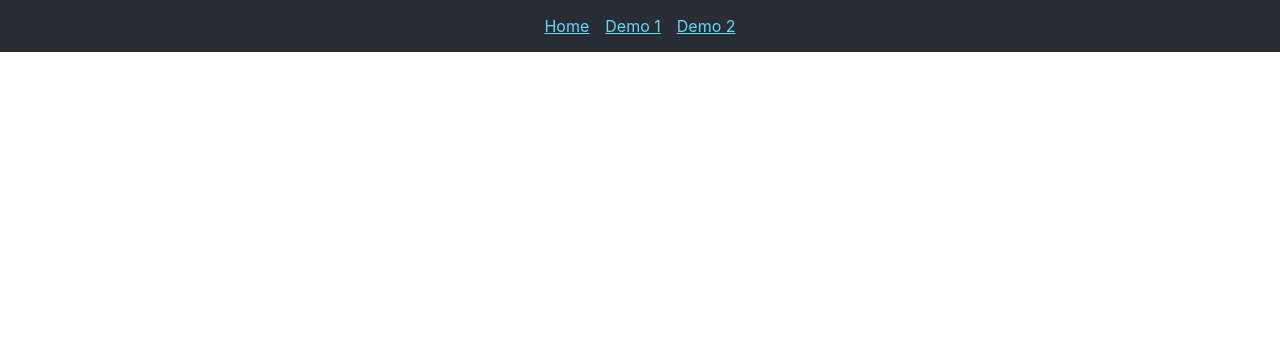
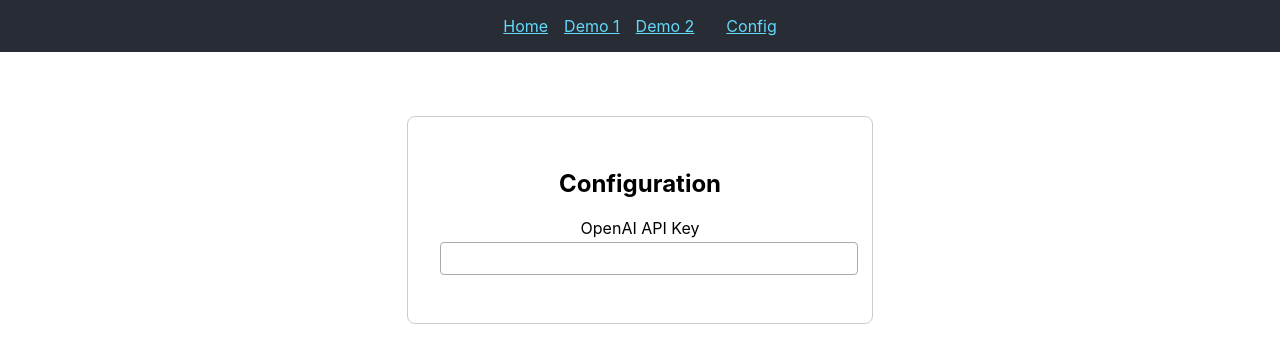
Before and after one commit to areeves/ai-experiments, a React (Create React App) app: page /config in a window 1280 px wide. Before the commit this address had no page. Shown: the top 362 px of the page. Built offline with nearby package versions, Linux system fonts and the light colour scheme.

Commit message:
Add configuration page

```diff
--- a/src/App.tsx
+++ b/src/App.tsx
@@ -5,6 +5,7 @@ import './App.css';
 import Home from './pages/Home';
 import Demo1 from './pages/Demo1';
 import Demo2 from './pages/Demo2';
+import ConfigPage from './pages/Config';
 
 
 function App() {
@@ -14,13 +15,15 @@ function App() {
         <nav style={{ padding: '1rem', background: '#282c34' }}>
           <Link to="/" style={{ color: '#61dafb', marginRight: '1rem' }}>Home</Link>
           <Link to="/demo1" style={{ color: '#61dafb', marginRight: '1rem' }}>Demo 1</Link>
-          <Link to="/demo2" style={{ color: '#61dafb' }}>Demo 2</Link>
+          <Link to="/demo2" style={{ color: '#61dafb', marginRight: '1rem' }}>Demo 2</Link>
+          <Link to="/config" style={{ color: '#61dafb', marginLeft: '1rem' }}>Config</Link>
         </nav>
         <div style={{ padding: '2rem' }}>
           <Routes>
             <Route path="/" element={<Home />} />
             <Route path="/demo1" element={<Demo1 />} />
             <Route path="/demo2" element={<Demo2 />} />
+            <Route path="/config" element={<ConfigPage />} />
           </Routes>
         </div>
       </div>
--- a/src/hooks/useAppConfig.ts
+++ b/src/hooks/useAppConfig.ts
@@ -2,7 +2,7 @@ import { useState } from 'react';
 
 // Define the shape of your app config here
 export interface AppConfig {
-  [key: string]: any;
+  apiKey?: string;
 }
 
 const LOCAL_STORAGE_KEY = 'appConfig';
@@ -18,10 +18,10 @@ function getInitialConfig(): AppConfig {
       }
     }
   }
-  return {};
+  return { apiKey: '' };
 }
 
-export function useAppConfig<T extends AppConfig = AppConfig>() {
+export function useAppConfig() {
   const [config, setConfig] = useState<AppConfig>(getInitialConfig());
 
   const setConfigValue = (key: string, value: any) => {
@@ -34,7 +34,7 @@ export function useAppConfig<T extends AppConfig = AppConfig>() {
     });
   };
 
-  const getConfigValue = (key: string) => config[key];
+  const getConfigValue = (key: keyof AppConfig) => config[key];
 
   return { config, setConfigValue, getConfigValue };
 }
--- /dev/null
+++ b/src/pages/Config.tsx
@@ -0,0 +1,44 @@
+import React, { useState } from 'react';
+import { useAppConfig } from '../hooks/useAppConfig';
+
+const CONFIG_OPTIONS = [
+  { key: 'apiKey', label: 'OpenAI API Key', type: 'password' },
+];
+
+export default function ConfigPage() {
+  const { config, setConfigValue } = useAppConfig();
+  const [localConfig, setLocalConfig] = useState(() => {
+    const initial: Record<string, any> = {};
+    CONFIG_OPTIONS.forEach(opt => {
+      initial[opt.key] = config[opt.key as keyof typeof config] || '';
+    });
+    return initial;
+  });
+
+  const handleChange = (key: string, value: string) => {
+    setLocalConfig(prev => ({ ...prev, [key]: value }));
+    setConfigValue(key, value);
+  };
+
+  return (
+    <div style={{ maxWidth: 400, margin: '2rem auto', padding: '2rem', border: '1px solid #ccc', borderRadius: 8 }}>
+      <h2>Configuration</h2>
+      <form>
+        {CONFIG_OPTIONS.map(opt => (
+          <div key={opt.key} style={{ marginBottom: '1rem' }}>
+            <label htmlFor={opt.key} style={{ display: 'block', marginBottom: 4 }}>
+              {opt.label}
+            </label>
+            <input
+              id={opt.key}
+              type={opt.type}
+              value={localConfig[opt.key]}
+              onChange={e => handleChange(opt.key, e.target.value)}
+              style={{ width: '100%', padding: 8, borderRadius: 4, border: '1px solid #aaa' }}
+            />
+          </div>
+        ))}
+      </form>
+    </div>
+  );
+}
```
